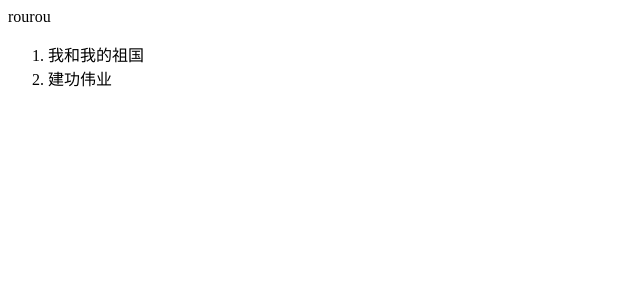
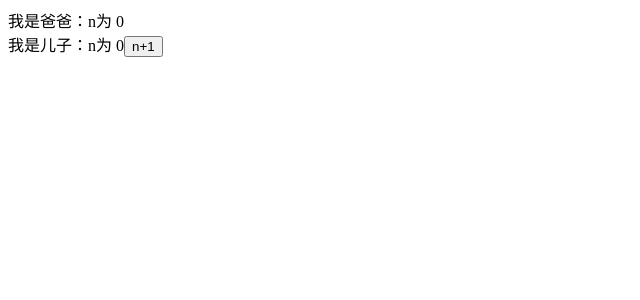
Before and after one commit to rourou1107/react-demo-1, a React (Create React App) app: page / in a window 1280 px wide. Shown: the top 300 px of the page, without its empty margins (0-640 px from the left). Built offline with nearby package versions, Linux system fonts and the light colour scheme.

Commit message:
useContext
Change-Id: Iddbc02485f5556618bf4d57b20c6b0b11b982a37

```diff
--- a/src/index.js
+++ b/src/index.js
@@ -1,87 +1,34 @@
-import React, {createContext, useContext, useEffect, useReducer} from 'react';
+import React, {createContext, useContext, useState} from 'react';
 import ReactDOM from 'react-dom';
-import userReducer from './reducers/user_reducer'
-import booksReducer from "./reducers/books_reducer";
-import moviesReducer from './reducers/movies_reducer'
-// 1. 初始化数据，将数据都放在 store 中
-const store = {
-    user: null,
-    books: null,
-    movies: null
-};
-const obj = {
-    ...userReducer,
-    ...booksReducer,
-    ...moviesReducer
-}
-// 2. 将所有操作集中在 reducer(state, action) 中
-const reducer = (state, action) => {
-    const fn = obj[action.type]
-    if(fn){
-        return fn(state, action)
-    }else {
-        throw new Error('unKnow Type')
-    }
-};
-// 3. 创建 Context
-const Context = createContext(null);
 
+const C = createContext(null)
 
 const App = () => {
-    // 4. 创建读写 API
-    const [state, dispatch] = useReducer(reducer, store);
-    // 5. 将 4 与 3 结合起来
-    // 6. 用 Context.Provider 将 Context 提供给所有组件
+    const [n, setN] = useState(0)
     return (
-        <Context.Provider value={{state, dispatch}}>
-            <User/>
-            <Books/>
-        </Context.Provider>
+        <C.Provider value={{n, setN}}>
+            <Father/>
+        </C.Provider>
     );
 };
-const User = () => {
-    // 7. 各个组件通过 useContext 提供给各个组件
-    const {state, dispatch} = useContext(Context);
-    useEffect(() => {
-        ajax('/user').then(user => {
-            dispatch({type: 'setUser', user});
-        });
-    }, []);
+function Father () {
+    const {n} = useContext(C)
     return (
         <div>
-            {state.user ? state.user.name : ''}
+            我是爸爸：n为 {n}
+            <Child/>
         </div>
-    );
-};
-const Books = () => {
-    const {state, dispatch} = useContext(Context);
-    useEffect(() => {
-        ajax('/books').then(books => {
-            dispatch({type: 'setBooks', books});
-        });
-    }, []);
+    )
+}
+function Child () {
+    const {n, setN} = useContext(C)
+
     return (
-        <ol>
-            {state.books && state.books.map(book=><li key={book.id}>{book.name}</li>)}
-        </ol>
+        <div>
+            我是儿子：n为 {n}
+            <button onClick={()=>setN(n=>n+1)}>n+1</button>
+        </div>
     )
-};
-
-function ajax(path) {
-    return new Promise((resolve, reject) => {
-            if (path === '/user') {
-                setTimeout(() => {
-                        resolve({id: 1, name: 'rourou'});
-                    }, 2000
-                );
-            }else if (path === '/books') {
-                setTimeout(() => {
-                        resolve([{id: 1, name: '我和我的祖国'},{id: 2, name: '建功伟业'}]);
-                    }, 2000
-                );
-            }
-        }
-    );
 }
 
 ReactDOM.render(<App/>, document.getElementById('root'));
```
